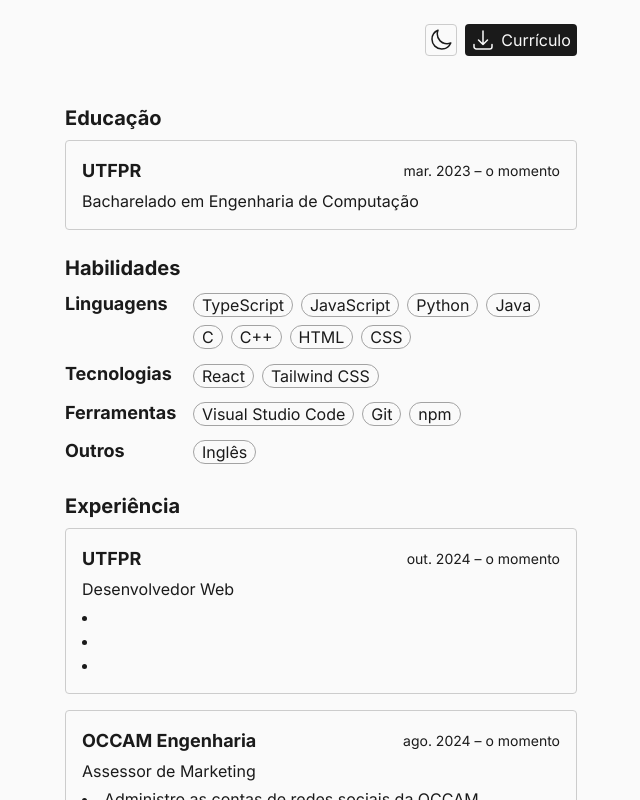
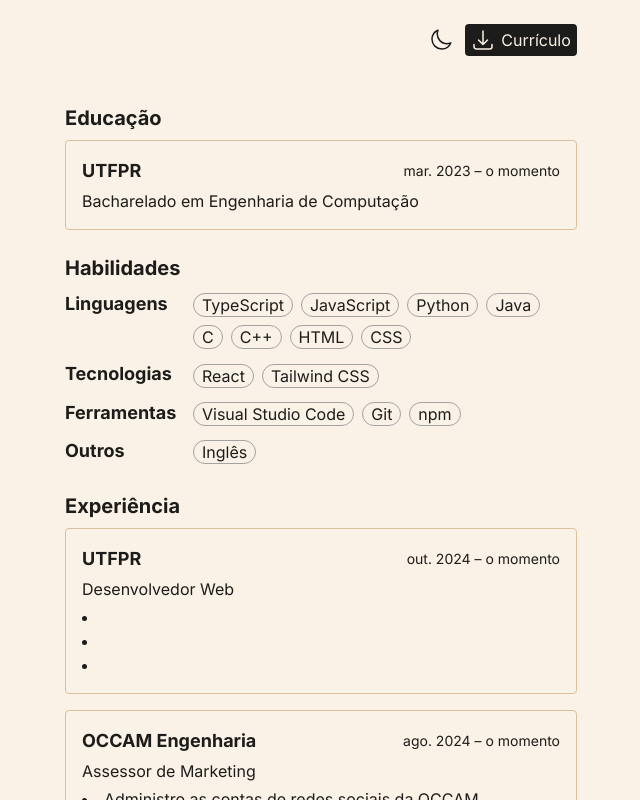
Before and after one commit to mcavalcantes/portfolio, a React (Vite) app: page / in a window 1280 px wide. Shown: the top 800 px of the page, without its empty margins (319-959 px from the left). Built offline with nearby package versions, Linux system fonts and the light colour scheme.

Commit message:
implemented color palettes for both light and dark modes

```diff
--- a/src/App.tsx
+++ b/src/App.tsx
@@ -16,6 +16,10 @@ export const App = () => {
   if (!userTheme) {
     userTheme = "light";
     localStorage.setItem("userTheme", userTheme);
+  } else if (userTheme === "light") {
+    document.documentElement.classList.remove("dark");
+  } else if (userTheme === "dark") {
+    document.documentElement.classList.add("dark");
   }
 
   const [theme, setTheme] = useState(userTheme);
@@ -134,7 +138,7 @@ export const App = () => {
                 key={uuidv4()}
                 href={item.link}
                 target="_blank"
-                className="py-2 md:py-12 flex flex-col items-center justify-center p-4 rounded border border-[var(--border)] hover:bg-[var(--hover)] transition"
+                className="py-2 md:py-12 flex flex-col items-center justify-center p-4 rounded border border-[var(--border)] hover:bg-[var(--hover)] active:bg-[var(--active)] transition"
               >
                 {item.icon()}
                 <p>{item.name}</p>
--- a/src/assets/styles/styles.css
+++ b/src/assets/styles/styles.css
@@ -4,10 +4,29 @@
 
 @layer base {
   :root {
-    --background: #fafafa;
-    --text: #1a1a1a;
-    --border: #cccccc;
-    --hover: #dbdbdb;
+    --background: #faf2e6;
+    --foreground: #1c1c1a;
+    --text: #1c1c1a;
+    --foreground-text: #faf2e6;
+    --border: #dbc09e;
+    --hover: #f2e0c4;
+    --hover-foreground: #3d3d37;
+    --hover-foreground-text: #faf2e6;
+    --active: #fae4c3;
+    --active-foreground: #57574d;
+  }
+
+  .dark {
+    --background: #181515;
+    --foreground: #e8e3e3;
+    --text: #e8e3e3;
+    --foreground-text: #181515;
+    --border: #ff2741;
+    --hover: #ff3b52;
+    --hover-foreground: #ff3b52;
+    --hover-foreground-text: #181515;
+    --active: #ffa03b;
+    --active-foreground: #ffa03b;
   }
 
   @font-face {
--- a/src/components/Layout.tsx
+++ b/src/components/Layout.tsx
@@ -25,7 +25,7 @@ export const Layout = ({ theme, setTheme, children }: LayoutProps) => {
         {
           theme === "dark" ?
 
-          <button onClick={handleClick} className="h-8 w-8 flex items-center justify-center rounded hover:bg-[var(--hover)] border border-[var(--border)] transition">
+          <button onClick={handleClick} className="h-8 w-8 flex items-center justify-center rounded hover:bg-[var(--hover)] active:bg-[var(--active)] transition">
             <svg xmlns="http://www.w3.org/2000/svg" fill="none" viewBox="0 0 24 24" strokeWidth={1.5} stroke="currentColor" className="size-6">
               <path strokeLinecap="round" strokeLinejoin="round" d="M12 3v2.25m6.364.386-1.591 1.591M21 12h-2.25m-.386 6.364-1.591-1.591M12 18.75V21m-4.773-4.227-1.591 1.591M5.25 12H3m4.227-4.773L5.636 5.636M15.75 12a3.75 3.75 0 1 1-7.5 0 3.75 3.75 0 0 1 7.5 0Z" />
             </svg>
@@ -33,13 +33,13 @@ export const Layout = ({ theme, setTheme, children }: LayoutProps) => {
 
           :
 
-          <button onClick={handleClick} className="h-8 w-8 flex items-center justify-center rounded hover:bg-[var(--hover)] border border-[var(--border)] transition">
+          <button onClick={handleClick} className="h-8 w-8 flex items-center justify-center rounded hover:bg-[var(--hover)] active:bg-[var(--active)] transition">
             <svg xmlns="http://www.w3.org/2000/svg" fill="none" viewBox="0 0 24 24" strokeWidth={1.5} stroke="currentColor" className="size-6">
               <path strokeLinecap="round" strokeLinejoin="round" d="M21.752 15.002A9.72 9.72 0 0 1 18 15.75c-5.385 0-9.75-4.365-9.75-9.75 0-1.33.266-2.597.748-3.752A9.753 9.753 0 0 0 3 11.25C3 16.635 7.365 21 12.75 21a9.753 9.753 0 0 0 9.002-5.998Z" />
             </svg>
           </button>
         }
-        <a href="/curriculo" className="h-8 w-28 flex items-center justify-evenly bg-[var(--text)] text-[var(--background)] rounded">
+        <a href="/curriculo" className="h-8 w-28 flex items-center justify-evenly bg-[var(--foreground)] text-[var(--foreground-text)] hover:bg-[var(--hover-foreground)] active:bg-[var(--active-foreground)] rounded transition">
           <svg xmlns="http://www.w3.org/2000/svg" fill="none" viewBox="0 0 24 24" strokeWidth={1.5} stroke="currentColor" className="size-6">
             <path strokeLinecap="round" strokeLinejoin="round" d="M3 16.5v2.25A2.25 2.25 0 0 0 5.25 21h13.5A2.25 2.25 0 0 0 21 18.75V16.5M16.5 12 12 16.5m0 0L7.5 12m4.5 4.5V3" />
           </svg>
```
